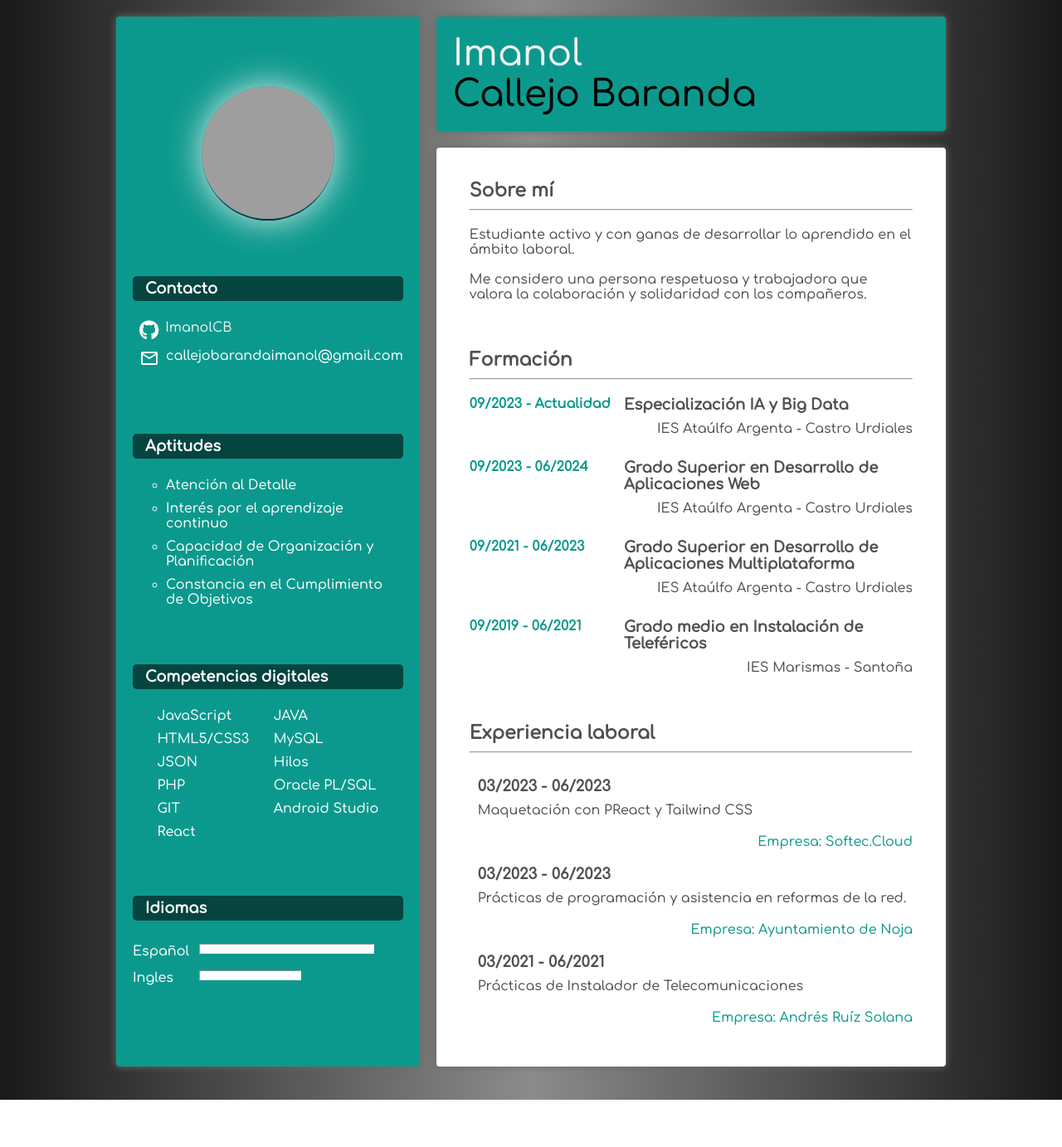
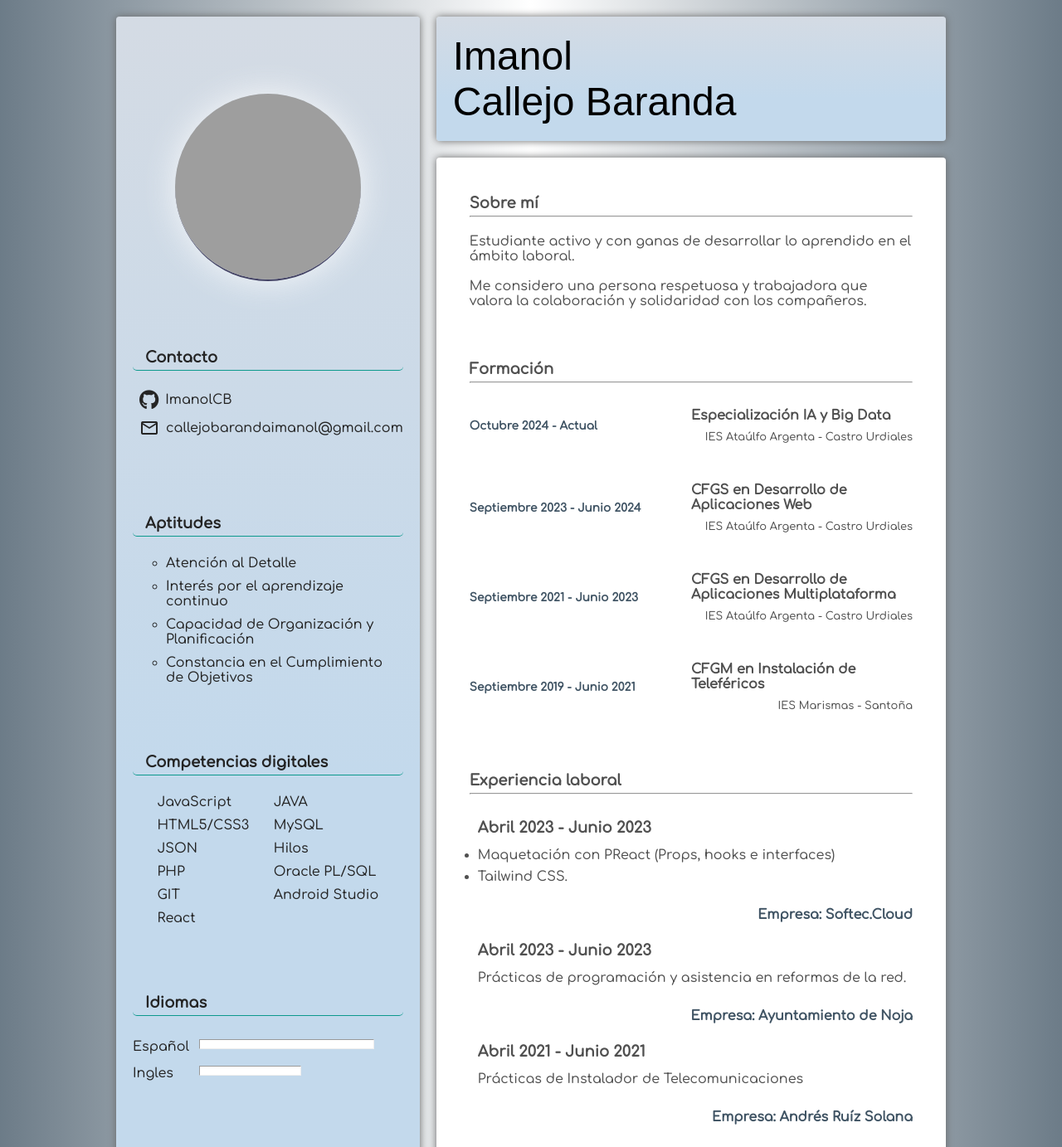
Before and after one commit to ImanolCB/CV, a plain HTML site: page index.html in a window 1280 px wide. Shown: the top 1383 px of the page at 83% size. Before the commit the page ends 1326 px from the top, so only its background shows below. Drawn offline with nearby package versions, Linux system fonts and the light colour scheme; grey boxes are pictures that could not be loaded.

Commit message:
style: Modifyed colors and fonts

```diff
--- a/css/style.css
+++ b/css/style.css
@@ -6,6 +6,8 @@
   --blue4: rgb(111, 209, 255);
   --blue5: rgb(34, 185, 255);
   --blue6: rgb(0, 132, 194);
+  --bgSecondary: linear-gradient(180deg, #d4dbe4 0%, #c3d9ec 66%);
+  /* --bgSecondary: rgb(164, 219, 255); */
 
   --red1: rgb(255, 207, 207);
   --red2: rgb(255, 178, 178);
@@ -79,7 +81,7 @@
 
   /* Fondos con gradiantes ' background-image: ' --> https://webgradients.com/  */
 
-  --bg1: linear-gradient(90deg, rgba(25, 25, 25) 0%,rgba(25, 25, 25, 0.5) 50%, rgba(25, 25, 25) 100%);
+  --bg1: linear-gradient(90deg, #405464c4 0%,#ffffff 50%, #405464c4 100%);
   --bg2: linear-gradient(to top, #fad0c4 0%, #ffd1ffa8 100%);
   --bg3: linear-gradient(to top, #fbc2eb 0%, #a6c0ee94 100%);
   --bg4: linear-gradient(120deg, #84fab0 0%, #8fd2f494 100%);
@@ -105,10 +107,14 @@ hr {
   margin-bottom: 20px;
 }
 
-h1,
+h1{
+  font-size: 3rem;
+  font-weight: 500;
+  font-family: sans-serif;
+}
+
 h3 {
   margin-bottom: 10px;
-  font-size: var(--fs4);
 }
 
 h2 {
@@ -117,7 +123,7 @@ h2 {
 }
 
 a {
-  color: var(--white2);
+  color: var(--black3);
   text-decoration: none;
 }
 
@@ -150,7 +156,7 @@ a {
 }
 
 .contenedor .header {
-  background: #0c998d;
+  background: var(--bgSecondary);
   color: #000;
   font-size: 44px;
   grid-area: header;
@@ -158,13 +164,12 @@ a {
 }
 
 .contenedor .header span{
-  color: var(--white2);
+  color: var(--black3);
 
 }
 
 .contenedor .header p {
   animation: escritura 10s infinite;
-  border-right: 5px solid #0c998d;
   white-space: nowrap;
   overflow: hidden;
 }
@@ -182,8 +187,8 @@ a {
   justify-content: space-evenly;
   flex-direction: column;
   text-align: left;
-  color: #fff;
-  background: #0c998d;
+  color: var(--black3);
+  background: var(--bgSecondary);
   box-shadow: 0 0 10px #686868;
   grid-area: sidebar;
 }
@@ -197,12 +202,13 @@ a {
 .contacto-redes {
   display: flex;
   flex-direction: column;
-  text-align: center;
+  justify-content: center;
 }
 
 .contacto-redes-link {
   display: flex;
   flex-direction: row;
+  align-items: center;
   margin: 5px 0;
 }
 
@@ -274,7 +280,7 @@ a {
 }
 
 .lateral {
-  background-color: #06443f;
+  border-bottom: 1px solid #0c998d;
   border-radius: 5px;
   padding-left: 15px;
 }
@@ -285,8 +291,8 @@ a {
 }
 
 .profile-img {
-  width: 160px;
-  height: 160px;
+  width: 14rem;
+  height: 14rem;
   margin: 10px;
   object-fit: cover;
   object-position: center;
@@ -332,7 +338,8 @@ a {
 }
 
 .titulo h3 {
-  font-size: var(--fs3);
+  font-size: 1rem;
+  font-weight: 700;
 }
 
 .experiencia {
@@ -340,12 +347,19 @@ a {
   margin-left: 10px;
 }
 
+.experiencia p{
+  padding: 4px 0;
+}
+
 .experiencia h3 {
   font-size: var(--fs3);
 }
 
 .titulo-centro {
-  width: 70%;
+  margin-left: 10%;
+  width: 50%;
+  padding: 10px 0;
+  font-size: small;
   display: flex;
   flex-direction: column;
 }
@@ -356,15 +370,18 @@ a {
 
 .experiencia-empresa {
   width: 100%;
-  color: #0c998d;
+  font-weight: 600;
+  color: #405464;
   text-align: right;
   margin-top: 20px;
 }
 
 .fecha {
-  width: 200px;
-  color: #0c998d;
-  font-weight: bold;
+  width: 40%;
+  font-weight: 600;
+  color: #405464;
+  font-size: .85rem;
+  margin: auto;
 }
 
 .sobreMi {
@@ -377,7 +394,7 @@ a {
 .sobreMi:hover {
   border-radius: 10px;
   color: var(--black1);
-  box-shadow: 0 0 20px #727272;
+  box-shadow: 0 0 20px #cacaca;
   background-color: #77777700;
   /* transform: perspective(200px) translateZ(5px); */
 }
@@ -392,7 +409,7 @@ a {
 .formacion:hover {
   border-radius: 10px;
   color: var(--black1);
-  box-shadow: 0 0 20px #727272;
+  box-shadow: 0 0 20px #cacaca;
   background-color: #77777700;
   /* transform: perspective(200px) translateZ(5px); */
 }
@@ -407,7 +424,7 @@ a {
 .experienciaLaboral:hover {
   border-radius: 10px;
   color: var(--black1);
-  box-shadow: 0 0 20px #727272;
+  box-shadow: 0 0 20px #cacaca;
   background-color: #77777700;
   /* transform: perspective(100px) translateZ(5px); */
 }
--- a/index.html
+++ b/index.html
@@ -30,12 +30,11 @@
   <body>
     <div class="contenedor">
       <header class="header">
-        <p><span>Imanol</span></p>
-        <p>Callejo Baranda</p>
+        <h1>Imanol<br> Callejo Baranda</h1>
       </header>
       <main class="contenido">
-        <div class="sobreMi">
-          <h1>Sobre mí</h1>
+        <section class="sobreMi">
+          <h2>Sobre mí</h2>
           <hr />
           <p>
             Estudiante activo y con ganas de desarrollar lo aprendido en el
@@ -45,71 +44,73 @@
             colaboración y solidaridad con los compañeros.
 
           </p>
-        </div>
+        </section>
 
         <br />
-        <div class="formacion">
-          <h1>Formación</h1>
+        <section class="formacion">
+          <h2>Formación</h2>
           <hr />
-          <section class="titulo">
-            <p class="fecha">09/2023 - Actualidad</p>
+          <article class="titulo">
+            <p class="fecha">Octubre 2024 - Actual</p>
             <div class="titulo-centro">
               <h3>Especialización IA y Big Data</h3>
               <p class="centro">IES Ataúlfo Argenta - Castro Urdiales</p>
             </div>
-          </section>
+          </article>
           <br />
-          <section class="titulo">
-            <p class="fecha">09/2023 - 06/2024</p>
+          <article class="titulo">
+            <p class="fecha">Septiembre 2023 - Junio 2024</p>
             <div class="titulo-centro">
-              <h3>Grado Superior en Desarrollo de Aplicaciones Web</h3>
+              <h3>CFGS en Desarrollo de Aplicaciones Web</h3>
               <p class="centro">IES Ataúlfo Argenta - Castro Urdiales</p>
             </div>
-          </section>
+          </article>
           <br />
-          <section class="titulo">
-            <p class="fecha">09/2021 - 06/2023</p>
+          <article class="titulo">
+            <p class="fecha">Septiembre 2021 - Junio 2023</p>
             <div class="titulo-centro">
               <h3>
-                Grado Superior en Desarrollo de Aplicaciones Multiplataforma
+               CFGS en Desarrollo de Aplicaciones Multiplataforma
               </h3>
               <p class="centro">IES Ataúlfo Argenta - Castro Urdiales</p>
             </div>
-          </section>
+          </article>
           <br />
-          <section class="titulo">
-            <p class="fecha">09/2019 - 06/2021</p>
+          <article class="titulo">
+            <p class="fecha">Septiembre 2019 - Junio 2021</p>
             <div class="titulo-centro">
-              <h3>Grado medio en Instalación de Teleféricos</h3>
+              <h3>CFGM en Instalación de Teleféricos</h3>
               <p class="centro">IES Marismas - Santoña</p>
             </div>
-          </section>
+          </article>
           <br />
-        </div>
+        </section>
         <div class="experienciaLaboral">
-          <h1>Experiencia laboral</h1>
+          <h2>Experiencia laboral</h2>
           <hr />
-          <section class="experiencia">
-            <h3>03/2023 - 06/2023</h3>
-            <p class="experiencia-descripcion">
-              Maquetación con PReact y Tailwind CSS
-            </p>
+          <article class="experiencia">
+            <h3>Abril 2023 - Junio 2023</h3>
+            <ul>
+
+              <li><p class="experiencia-descripcion">Maquetación con PReact (Props, hooks e interfaces)</p></li>
+              <li><p>Tailwind CSS.</p></li>
+            </ul>
             <p class="experiencia-empresa">Empresa: Softec.Cloud</p>
-          </section>
-          <section class="experiencia">
-            <h3>03/2023 - 06/2023</h3>
+          </article>
+          <article class="experiencia">
+            <h3>Abril 2023 - Junio 2023</h3>
             <p class="experiencia-descripcion">
               Prácticas de programación y asistencia en reformas de la red.
             </p>
             <p class="experiencia-empresa">Empresa: Ayuntamiento de Noja</p>
-          </section>
-          <section class="experiencia">
-            <h3>03/2021 - 06/2021</h3>
+          </article>
+          <article class="experiencia">
+            <h3>Abril 2021 - Junio 2021</h3>
             <p class="experiencia-descripcion">
               Prácticas de Instalador de Telecomunicaciones
             </p>
             <p class="experiencia-empresa">Empresa: Andrés Ruíz Solana</p>
-          </section>
+          </article>
         </div>
       </main>
 
@@ -125,8 +126,7 @@
           <div class="contacto-redes">
             <div class="contacto-redes-link">
               <span class="fab fa-github"></span>
-                <a href="https://github.com/tu-usuario" class="contacto-enlace">ImanolCB</a>
-              <a href="" class="contacto-enlace"></a>
+                <a href="https://github.com/ImanolCB" class="contacto-enlace"> ImanolCB </a>
             </div>
             <div class="contacto-redes-link">
               <span class="material-symbols-outlined">mail</span>
```
Also changed, not shown: 1 other file.
